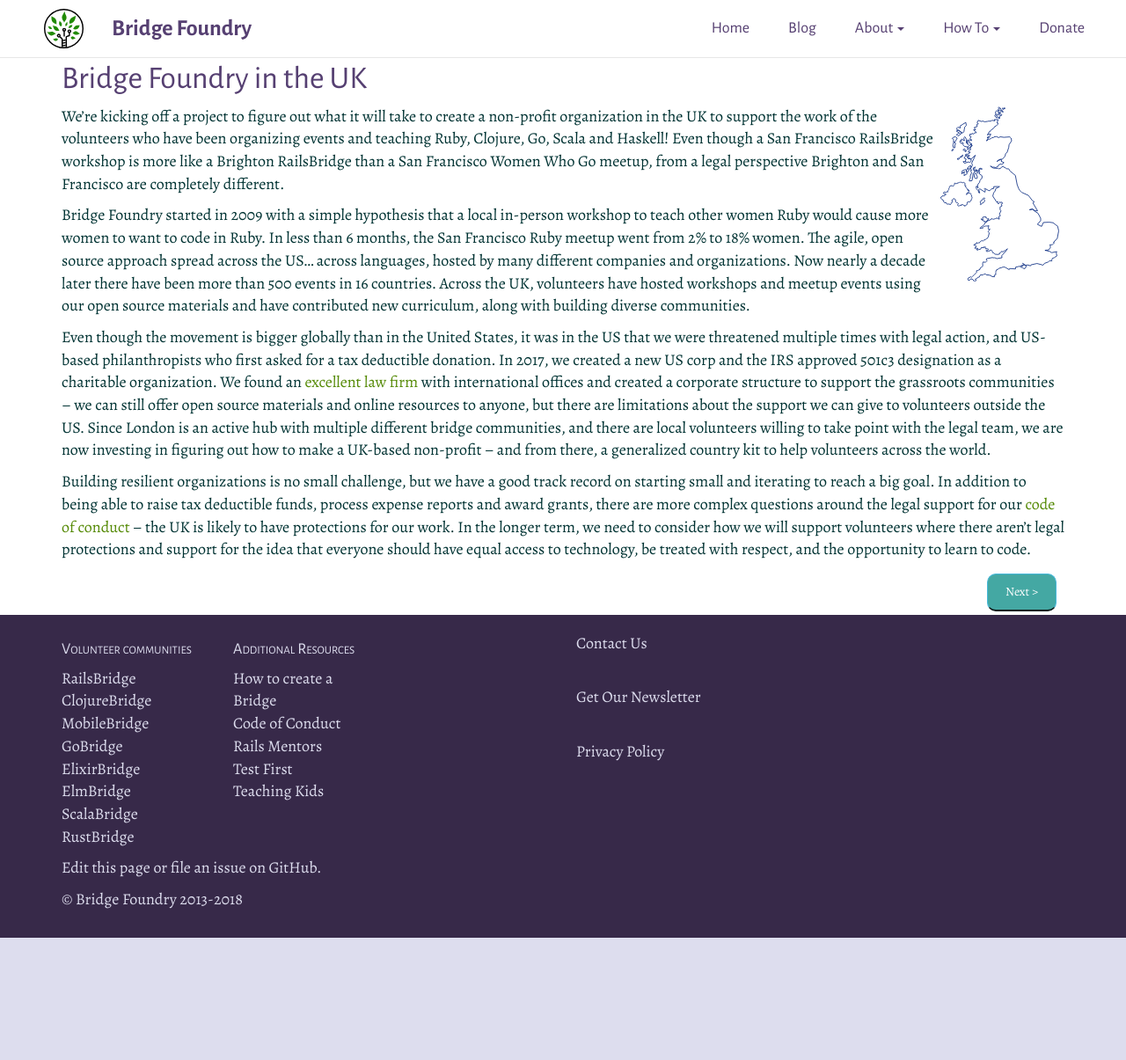
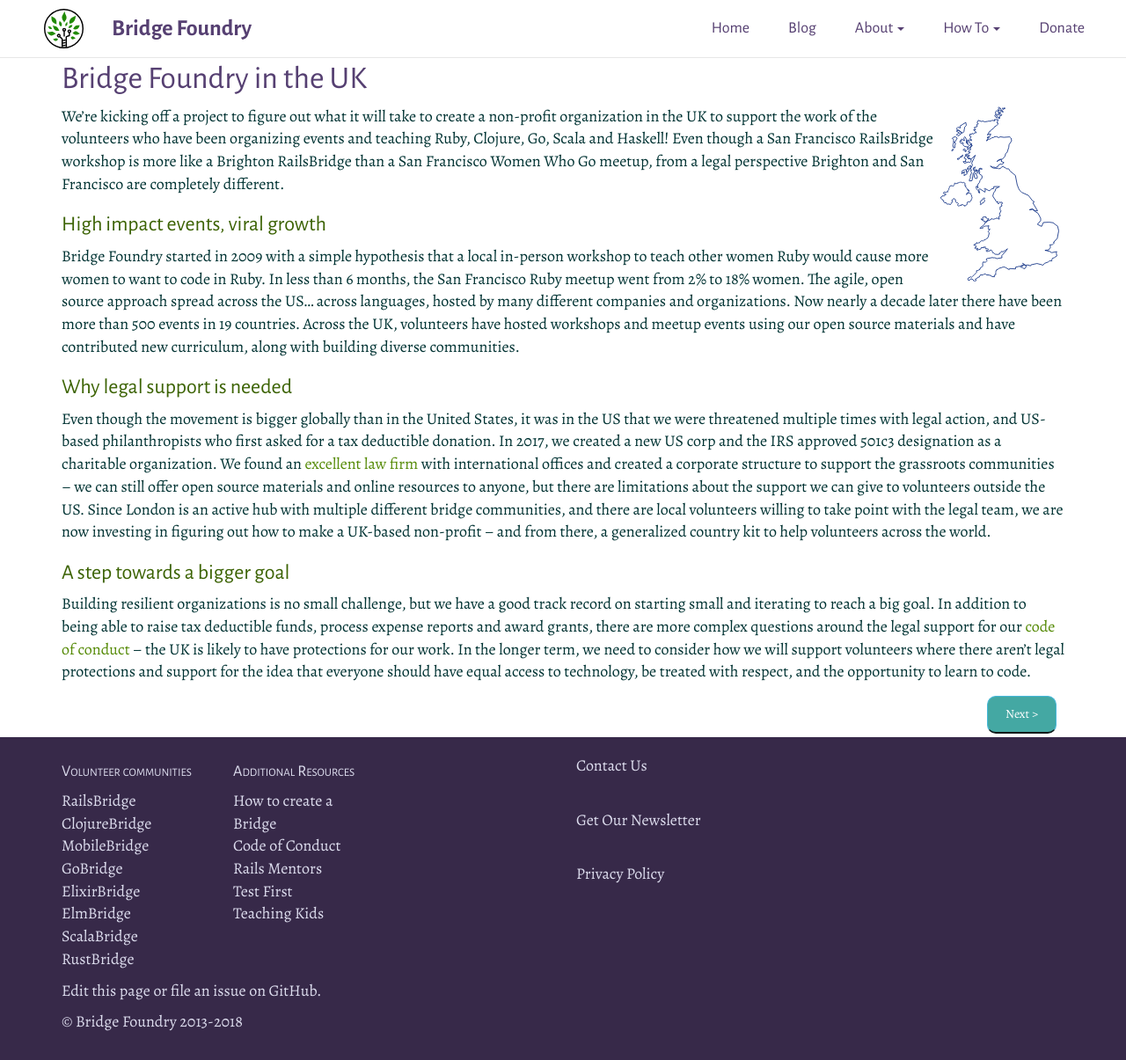
Before and after one commit to Satsaimistoowqp/bridgefoundry.github.io, a Jekyll site: the page built from _posts/2019-05-11-uk-bridge-foundry.md, in a window 1280 px wide and 1205 px high. Shown: the whole window at 88% size. Built offline with Jekyll 4.4.1, drawn with Linux system fonts in a browser that asks for light colours.

Commit message:
headlines to make post more readable

```diff
--- a/_posts/2019-05-11-uk-bridge-foundry.md
+++ b/_posts/2019-05-11-uk-bridge-foundry.md
@@ -12,15 +12,17 @@
 San Francisco are completely different.
 <!--more-->
 
+## High impact events, viral growth
 Bridge Foundry started in 2009 with a simple hypothesis that a local in-person
 workshop to teach other women Ruby would cause more women to want to code in
 Ruby. In less than 6 months, the San Francisco Ruby meetup went from 2% to 18%
 women. The agile, open source approach spread across the US… across languages,
 hosted by many different companies and organizations. Now nearly a decade later
-there have been more than 500 events in 16 countries. Across the UK, volunteers
+there have been more than 500 events in 19 countries. Across the UK, volunteers
 have hosted workshops and meetup events using our open source materials and have
 contributed new curriculum, along with building diverse communities.
 
+## Why legal support is needed
 Even though the movement is bigger globally than in the United States, it was in
 the US that we were threatened multiple times with legal action, and US-based
 philanthropists who first asked for a tax deductible donation. In 2017, we
@@ -35,6 +37,7 @@
 non-profit -- and from there, a generalized country kit to help volunteers
 across the world.
 
+## A step towards a bigger goal
 Building resilient organizations is no small challenge, but we have a good track
 record on starting small and iterating to reach a big goal. In addition to being
 able to raise tax deductible funds, process expense reports and award grants,
```
